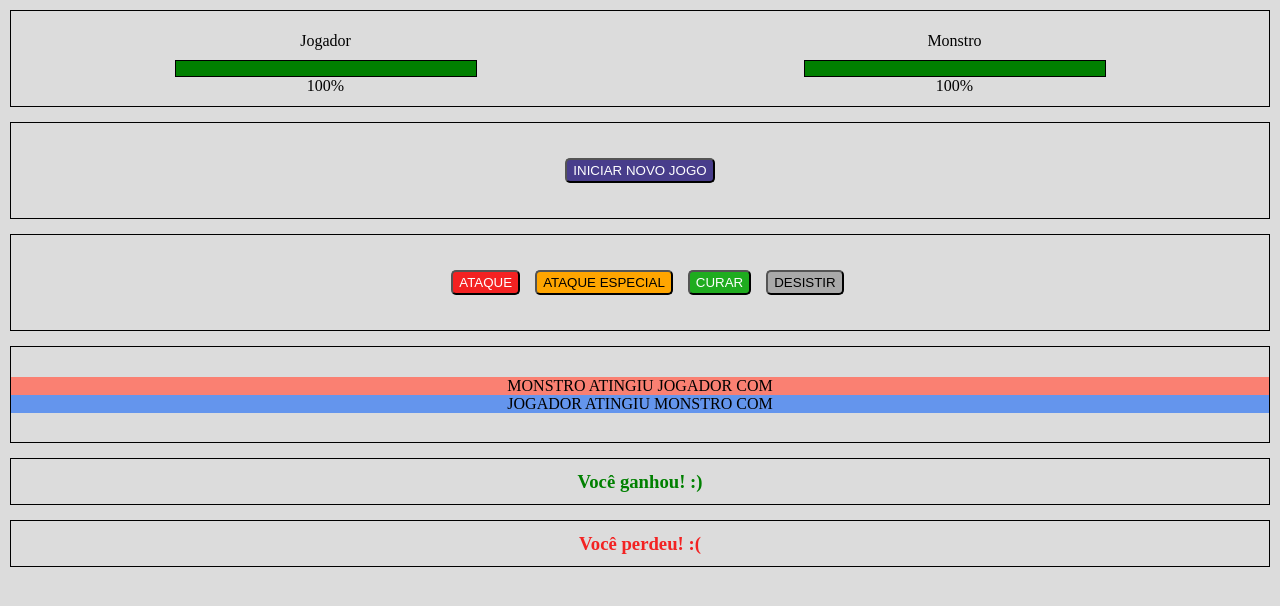
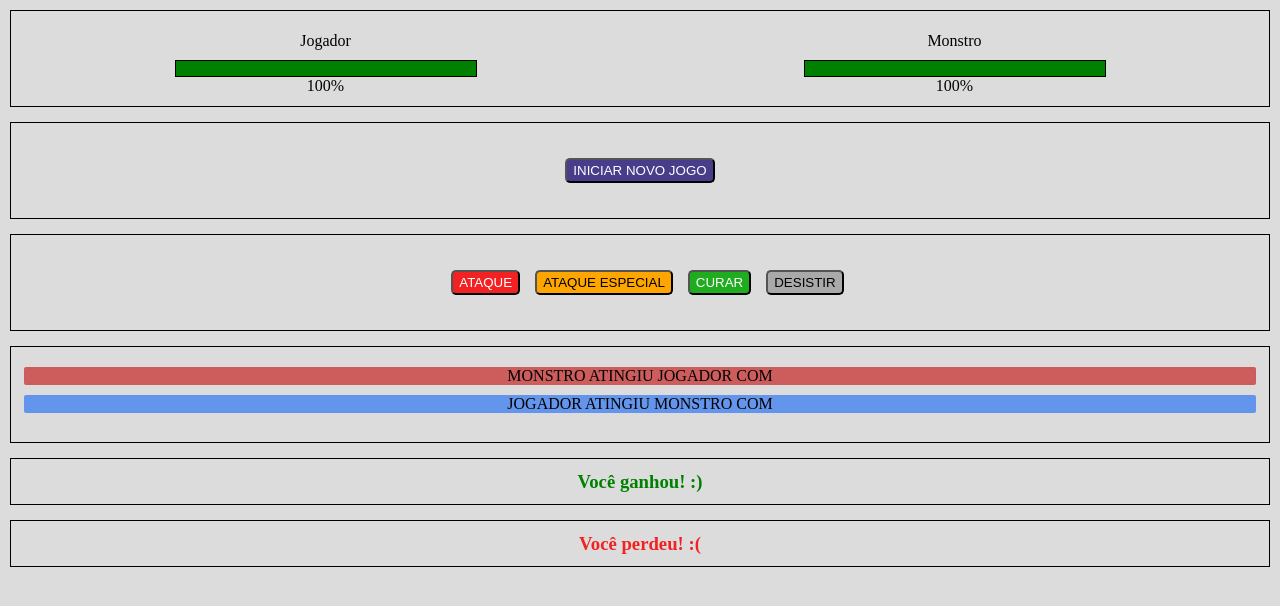
Before and after one commit to VictorMello1993/ProjetoMonsterKiller, a plain HTML site: page index.html in a window 1280 px wide. Drawn offline with Linux system fonts and the light colour scheme.

Commit message:
Finalizado o layout do jogo

```diff
--- a/styles/styles.css
+++ b/styles/styles.css
@@ -91,12 +91,14 @@ button{
 }
 
 .log{
-  width: 100%;
+  width: 98%;
   text-align: center;
+  margin-bottom: 10px;
+  border-radius: 2px;
 }
 
 .monsterdamage{
-  background-color: #FA8072;
+  background-color: #CD5C5C;
 }
 
 .playerdamage{
```
